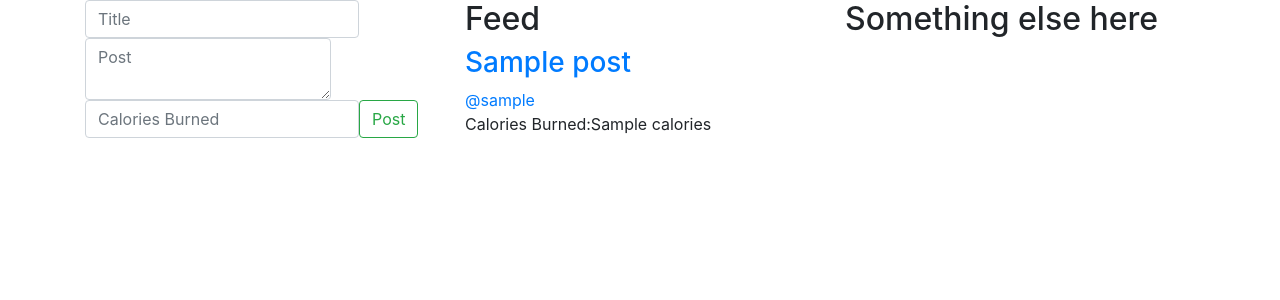
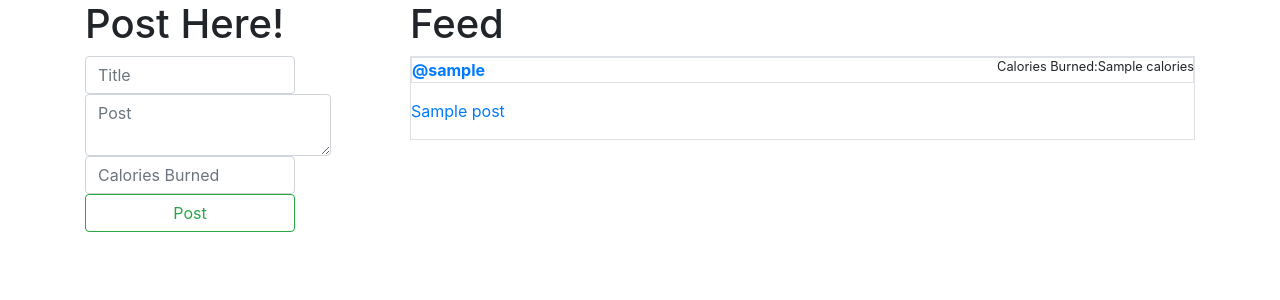
Before and after one commit to philipa18/Flext, a Flask app: template flask_app/templates/index.html in a window 1280 px wide. Shown: the part 56-356 px from the top of the page. Run offline with Flask 2, Linux system fonts and the light colour scheme; the template is opened without the code that fills it: values that come from a table or form of the project are taken from there, most other values are stand-ins (such as "Sample title", 1, 10 or a date in 2020); some libraries are stand-ins or nearby versions.

Commit message:
cleaned up index page

```diff
--- a/flask_app/templates/index.html
+++ b/flask_app/templates/index.html
@@ -2,7 +2,7 @@
 {% block content %}
 
 <div class="row">
-    <div class="col">
+    <div class="col-3">
         <form action="/" class="form-inline my-2 my-lg-0" method="POST">
             {% with messages = get_flashed_messages() %}
                 {% if messages %}
@@ -14,8 +14,10 @@
                 {% endif %}
             {% endwith %}
 
+            <h1>Post Here! </h1>
+
             {{ form.csrf_token }}
-            {{ form.title(class="form-control", placeholder="Title") }}
+            {{ form.title(class="form-control", placeholder="Title", style="width:210px") }}
 
             {% if form.title.errors %}
             <div class="alert alert-warning" role="alert">
@@ -34,7 +36,7 @@
             </div>
             {% endif %}
 
-            {{ form.calories(class="form-control", placeholder="Calories Burned") }}
+            {{ form.calories(class="form-control", placeholder="Calories Burned", style="width:210px") }}
             {% if form.calories.errors %}
             <div class="alert alert-warning" role="alert">
                 {% for error in form.calories.errors %}
@@ -43,26 +45,31 @@
             </div>
             {% endif %}
 
-            {{ form.submit(class="btn btn-outline-success") }}
+            {{ form.submit(class="btn btn-outline-success", style="width:210px") }}
         </form>
     </div>
-    <div class="col">
-        <h2>Feed</h2>
-        {% for post in posts %}
-            <h3><a href="{{ url_for('socials.post_detail', post_id=post.id) }}">{{ post.title }}</a></h3>
-            <a href="{{ url_for('socials.user_detail', username=post.poster.username) }}">
-               @{{post.poster.username}}
-            </a>
-            {% if post.calories %}
-                <br>
-                Calories Burned:{{post.calories}}
-            {% endif %}
-            <br>
-            <br>
-        {% endfor %}
+    <div class="col-9">
+        <h1 style = "margin-left: 2.5rem"> Feed </h1>
+        <ul class="media-list">
+            {% for post in posts %}
+            <li class="media review-item border">
+                <div class="media-body">
+                    <span class="float-right">
+                        {% if post.calories %}
+                        <small>Calories Burned:{{ post.calories }}</small>
+                        {% endif %}
+                    </span>
+                    <strong>
+                        <p class = "border"><a href="{{ url_for('socials.user_detail', username=post.poster.username) }}"> @{{post.poster.username}}</a></p>
+                    </strong>
+                    <p>
+                        <a href="{{ url_for('socials.post_detail', post_id=post.id) }}">{{ post.title }}</a>
+                    </p>
+                </div>
+            </li>
+            {% endfor %}
+        </ul>
     </div>
-    <div class="col">
-        <h2>Something else here</h2>
-    </div>
+
 </div>
 {% endblock %}
```
